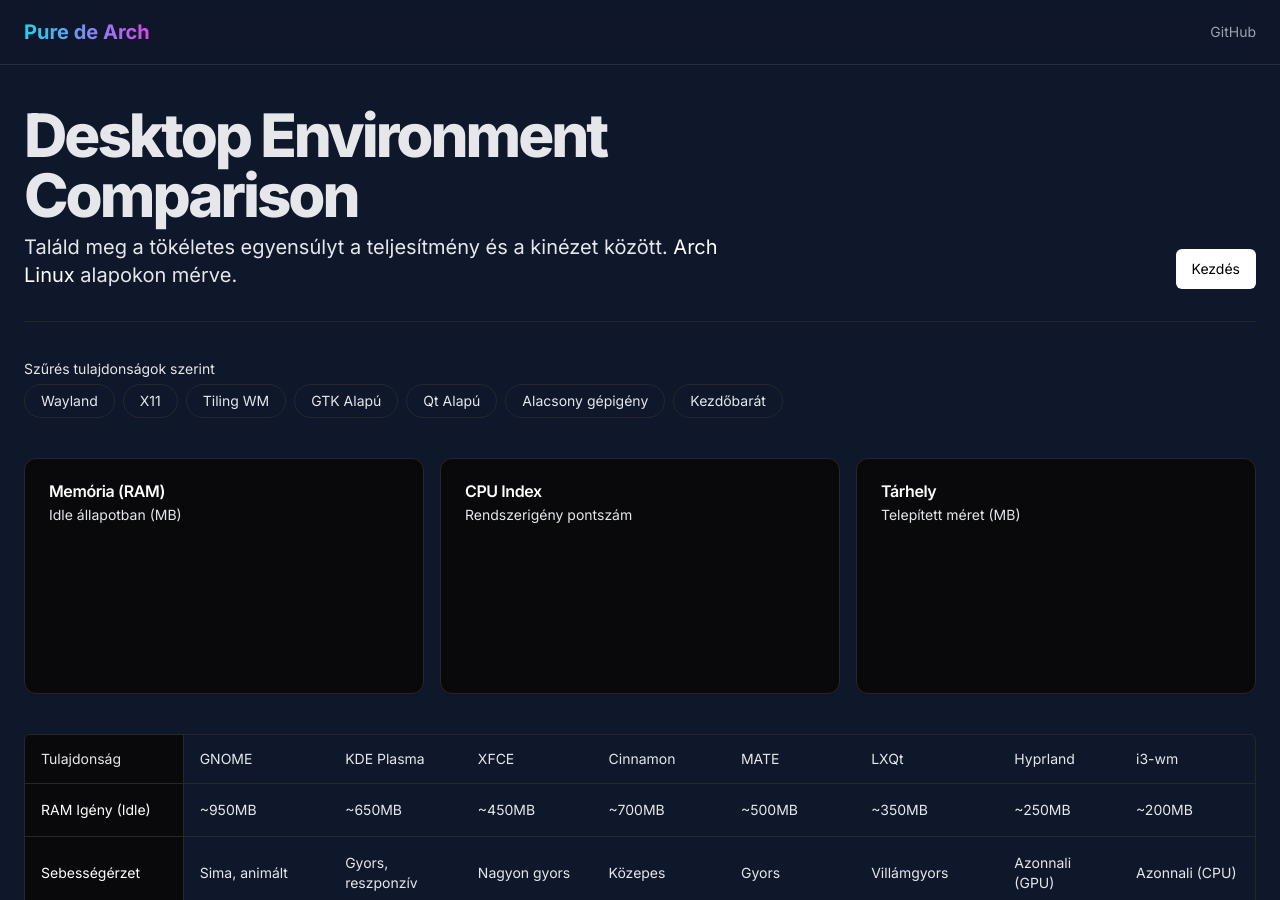
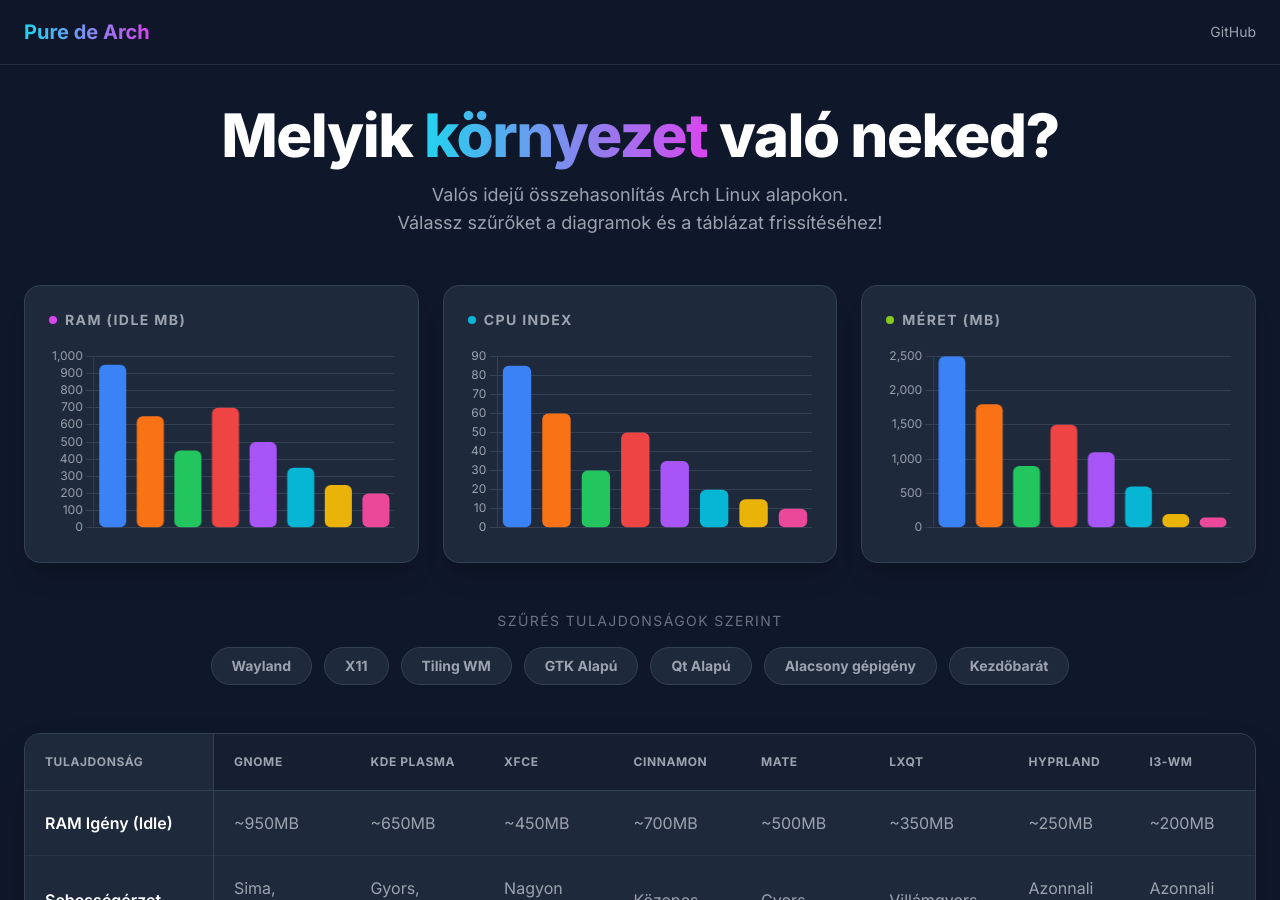
Before and after one commit to Pure-de-Arch/Pure-de-Arch.github.io, a Jekyll site: the page built from index.html, in a window 1280 px wide and 900 px high. Built offline with Jekyll 4.4.1, drawn with Linux system fonts in a browser that asks for light colours; nearby versions of some CDN libraries.

Commit message:
Update index.html

```diff
--- a/index.html
+++ b/index.html
@@ -3,91 +3,73 @@
 title: Finder
 ---
 
-<div class="max-w-7xl mx-auto px-6 py-10 space-y-10">
+<div class="max-w-7xl mx-auto px-6 py-10 space-y-12">
 
-    <div class="flex flex-col gap-4 md:flex-row md:items-end md:justify-between border-b border-[#27272a] pb-8">
-        <div class="space-y-2">
-            <h1 class="text-3xl font-extrabold tracking-tighter sm:text-4xl md:text-5xl lg:text-6xl text-foreground">
-                Desktop Environment<br class="hidden md:block" />
-                Comparison
-            </h1>
-            <p class="max-w-[700px] text-muted-foreground md:text-xl">
-                Találd meg a tökéletes egyensúlyt a teljesítmény és a kinézet között.
-                <span class="text-white font-medium">Arch Linux</span> alapokon mérve.
-            </p>
-        </div>
-
-        <div class="flex gap-2">
-             <button onclick="document.getElementById('filter-section').scrollIntoView({behavior: 'smooth'})"
-                class="inline-flex items-center justify-center rounded-md text-sm font-medium ring-offset-background transition-colors focus-visible:outline-none focus-visible:ring-2 focus-visible:ring-ring focus-visible:ring-offset-2 disabled:pointer-events-none disabled:opacity-50 bg-white text-black hover:bg-white/90 h-10 px-4 py-2">
-                Kezdés
-            </button>
-             <button onclick="clearAllFilters()" id="reset-hero-btn"
-                class="hidden inline-flex items-center justify-center rounded-md text-sm font-medium transition-colors border border-[#27272a] hover:bg-[#27272a] hover:text-white h-10 px-4 py-2">
-                Szűrők törlése
-            </button>
-        </div>
+    <div class="text-center space-y-4">
+        <h1 class="text-4xl md:text-6xl font-extrabold text-white tracking-tight">
+            Melyik <span class="text-transparent bg-clip-text bg-gradient-to-r from-cyan-400 to-fuchsia-500">környezet</span> való neked?
+        </h1>
+        <p class="text-lg text-gray-400 max-w-2xl mx-auto">
+            Valós idejű összehasonlítás Arch Linux alapokon.
+            <br>Válassz szűrőket a diagramok és a táblázat frissítéséhez!
+        </p>
     </div>
 
-    <div id="filter-section" class="space-y-6">
-        <div class="flex flex-col gap-2">
-            <h3 class="text-sm font-medium leading-none peer-disabled:cursor-not-allowed peer-disabled:opacity-70 text-muted-foreground">
-                Szűrés tulajdonságok szerint
+    <div class="grid gap-6 md:grid-cols-3">
+        <div class="bg-darkbg-800 border border-darkbg-700 rounded-2xl p-6 shadow-xl relative overflow-hidden group hover:border-fuchsia-500/30 transition-colors">
+            <h3 class="text-sm font-bold text-gray-400 uppercase tracking-widest mb-4 flex items-center gap-2">
+                <span class="w-2 h-2 rounded-full bg-fuchsia-500"></span> RAM (Idle MB)
             </h3>
-
-            <div class="flex flex-wrap gap-2">
-                {% for filter in site.data.environments.feature_filters %}
-                <button
-                    onclick="toggleColFilter('{{ filter.id }}')"
-                    id="col-btn-{{ filter.id }}"
-                    class="col-filter-btn inline-flex items-center justify-center rounded-full border border-[#27272a] bg-transparent px-4 py-1.5 text-sm font-medium text-muted-foreground transition-all hover:bg-[#27272a] hover:text-white data-[state=on]:bg-white data-[state=on]:text-black data-[state=on]:border-white"
-                    data-state="off"
-                    data-filter-id="{{ filter.id }}">
-                    {{ filter.name }}
-                </button>
-                {% endfor %}
-            </div>
-        </div>
-    </div>
-
-    <div class="grid gap-4 md:grid-cols-3">
-        <div class="rounded-xl border border-[#27272a] bg-[#09090b] text-card-foreground shadow-sm">
-            <div class="flex flex-col space-y-1.5 p-6 pb-2">
-                <h3 class="font-semibold leading-none tracking-tight text-white">Memória (RAM)</h3>
-                <p class="text-sm text-muted-foreground">Idle állapotban (MB)</p>
-            </div>
-            <div class="p-6 pt-0 h-40">
+            <div class="h-48 w-full">
                 <canvas id="chartRam"></canvas>
             </div>
         </div>
-        <div class="rounded-xl border border-[#27272a] bg-[#09090b] text-card-foreground shadow-sm">
-            <div class="flex flex-col space-y-1.5 p-6 pb-2">
-                <h3 class="font-semibold leading-none tracking-tight text-white">CPU Index</h3>
-                <p class="text-sm text-muted-foreground">Rendszerigény pontszám</p>
-            </div>
-            <div class="p-6 pt-0 h-40">
+        <div class="bg-darkbg-800 border border-darkbg-700 rounded-2xl p-6 shadow-xl relative overflow-hidden group hover:border-cyan-500/30 transition-colors">
+            <h3 class="text-sm font-bold text-gray-400 uppercase tracking-widest mb-4 flex items-center gap-2">
+                <span class="w-2 h-2 rounded-full bg-cyan-500"></span> CPU Index
+            </h3>
+            <div class="h-48 w-full">
                 <canvas id="chartCpu"></canvas>
             </div>
         </div>
-        <div class="rounded-xl border border-[#27272a] bg-[#09090b] text-card-foreground shadow-sm">
-            <div class="flex flex-col space-y-1.5 p-6 pb-2">
-                <h3 class="font-semibold leading-none tracking-tight text-white">Tárhely</h3>
-                <p class="text-sm text-muted-foreground">Telepített méret (MB)</p>
-            </div>
-            <div class="p-6 pt-0 h-40">
+        <div class="bg-darkbg-800 border border-darkbg-700 rounded-2xl p-6 shadow-xl relative overflow-hidden group hover:border-lime-500/30 transition-colors">
+            <h3 class="text-sm font-bold text-gray-400 uppercase tracking-widest mb-4 flex items-center gap-2">
+                <span class="w-2 h-2 rounded-full bg-lime-500"></span> Méret (MB)
+            </h3>
+            <div class="h-48 w-full">
                 <canvas id="chartDisk"></canvas>
             </div>
         </div>
     </div>
 
-    <div class="rounded-md border border-[#27272a] overflow-hidden">
-        <div class="relative w-full overflow-auto">
-            <table class="w-full text-sm text-left">
-                <thead class="[&_tr]:border-b [&_tr]:border-[#27272a]">
-                    <tr class="border-b transition-colors hover:bg-muted/50 data-[state=selected]:bg-muted">
+    <div class="flex flex-col items-center gap-4">
+        <h3 class="text-sm font-medium text-gray-500 uppercase tracking-widest">Szűrés tulajdonságok szerint</h3>
+
+        <div class="flex flex-wrap justify-center gap-3">
+            {% for filter in site.data.environments.feature_filters %}
+            <button
+                onclick="toggleColFilter('{{ filter.id }}')"
+                id="col-btn-{{ filter.id }}"
+                class="col-filter-btn px-5 py-2 rounded-full text-sm font-bold border border-darkbg-700 bg-darkbg-800 text-gray-400 transition-all duration-300 hover:border-cyan-500/50 hover:text-white hover:shadow-[0_0_15px_rgba(6,182,212,0.3)] shadow-sm"
+                data-filter-id="{{ filter.id }}">
+                {{ filter.name }}
+            </button>
+            {% endfor %}
+
+            <button onclick="clearAllFilters()" id="reset-btn" class="hidden px-5 py-2 rounded-full text-sm font-bold border border-red-900/50 bg-red-900/10 text-red-400 hover:bg-red-900/30 transition-all">
+                ✕ Törlés
+            </button>
+        </div>
+    </div>
+
+    <div class="bg-darkbg-800 rounded-2xl shadow-2xl border border-darkbg-700 overflow-hidden relative">
+        <div class="overflow-x-auto">
+            <table class="w-full text-left border-collapse">
+                <thead class="bg-darkbg-900/50">
+                    <tr class="border-b border-darkbg-700">
                         {% for header in site.data.environments.headers %}
-                            <th class="h-12 px-4 align-middle font-medium text-muted-foreground col-cell col-{{ header.key }}
-                                {% if header.key == 'feature' %}sticky left-0 bg-[#09090b] z-20 border-r border-[#27272a]{% endif %}"
+                            <th class="p-5 whitespace-nowrap text-xs font-bold text-gray-400 uppercase tracking-wider col-cell col-{{ header.key }}
+                                {% if header.key == 'feature' %}sticky left-0 bg-darkbg-800 z-20 border-r border-darkbg-700{% endif %}"
                                 data-key="{{ header.key }}"
                                 data-tags="{{ header.tags | join: ',' }}">
                                 {{ header.name }}
@@ -95,16 +77,16 @@
                         {% endfor %}
                     </tr>
                 </thead>
-                <tbody class="[&_tr:last-child]:border-0">
+                <tbody class="divide-y divide-darkbg-700/50">
                     {% for row in site.data.environments.rows %}
-                    <tr class="border-b border-[#27272a] transition-colors hover:bg-[#27272a]/40 table-row-item" data-category="{{ row.category }}">
+                    <tr class="hover:bg-white/5 transition-colors table-row-item">
                         {% for header in site.data.environments.headers %}
                             {% if header.key == 'feature' %}
-                                <td class="p-4 align-middle font-medium text-white sticky left-0 bg-[#09090b] z-10 border-r border-[#27272a]">
+                                <td class="p-5 font-semibold text-white sticky left-0 bg-darkbg-800 z-10 border-r border-darkbg-700 shadow-[2px_0_5px_rgba(0,0,0,0.2)]">
                                     {{ row.feature }}
                                 </td>
                             {% else %}
-                                <td class="p-4 align-middle text-muted-foreground col-cell col-{{ header.key }}">
+                                <td class="p-5 text-gray-400 col-cell col-{{ header.key }}">
                                     {{ row[header.key] }}
                                 </td>
                             {% endif %}
@@ -115,22 +97,22 @@
             </table>
         </div>
 
-        <div id="no-results" class="hidden flex flex-col items-center justify-center py-10 text-muted-foreground">
-            <p>Nincs találat a kiválasztott szűrőkre.</p>
-            <button onclick="clearAllFilters()" class="mt-2 underline hover:text-white">Szűrők törlése</button>
+        <div id="no-results" class="hidden p-12 text-center text-gray-500">
+            Nincs találat a kiválasztott feltételekre.
         </div>
     </div>
 
 </div>
 
 <script>
-    // --- ADATOK ---
+    // --- 1. ADATOK + SZÍNEK BETÖLTÉSE ---
     const envData = [
         {% for header in site.data.environments.headers %}
         {% if header.key != 'feature' %}
         {
             key: "{{ header.key }}",
             name: "{{ header.name }}",
+            color: "{{ header.color }}", // Kinyerjük a hex kódot (pl. #3b82f6)
             ram: {{ header.metrics.ram }},
             cpu: {{ header.metrics.cpu }},
             disk: {{ header.metrics.disk }}
@@ -139,63 +121,48 @@
         {% endfor %}
     ];
 
-    // --- CHART.JS CONFIG ---
+    // --- 2. CHART.JS CONFIG ---
     Chart.defaults.font.family = 'Inter';
-    Chart.defaults.color = '#71717a';
-
-    let chartRam, chartCpu, chartDisk;
-
-// --- CHART.JS CONFIG ---
-    Chart.defaults.font.family = 'Inter';
-    Chart.defaults.color = '#71717a';
+    Chart.defaults.color = '#9ca3af';
+    Chart.defaults.borderColor = '#374151';
 
     let chartRam, chartCpu, chartDisk;
 
     function initCharts() {
-        // 1. Definiálunk egy színpalettát, ami sorrendben megegyezik a környezetekkel.
-        // Sorrend: GNOME, KDE, XFCE, Cinnamon, MATE, LXQt, Hyprland, i3-wm
-        const colorPalette = [
-            '#3b82f6', // GNOME (Kék)
-            '#f97316', // KDE (Narancs)
-            '#22c55e', // XFCE (Zöld)
-            '#ef4444', // Cinnamon (Piros)
-            '#a855f7', // MATE (Lila)
-            '#06b6d4', // LXQt (Cián)
-            '#eab308', // Hyprland (Sárga)
-            '#ec4899'  // i3-wm (Rózsaszín)
-        ];
-
         const commonOptions = {
             responsive: true, maintainAspectRatio: false,
             plugins: { legend: { display: false } },
             scales: {
-                y: { display: false },
+                y: { beginAtZero: true, grid: { color: '#334155' } },
                 x: { grid: { display: false }, ticks: { display: false } }
             },
             animation: { duration: 500 }
         };
 
-        // 2. A backgroundColor tulajdonságnak átadjuk a teljes palettát.
-        // A Chart.js automatikusan hozzárendeli az egyes oszlopokhoz a megfelelő színt.
-
-        chartRam = new Chart(document.getElementById('chartRam'), {
+        const createChart = (id) => new Chart(document.getElementById(id), {
             type: 'bar',
-            data: { labels: [], datasets: [{ data: [], backgroundColor: colorPalette, borderRadius: 4, barThickness: 40 }] },
+            data: {
+                labels: [],
+                datasets: [{
+                    data: [],
+                    backgroundColor: [], // Dinamikus színek
+                    borderRadius: 6,
+                    borderSkipped: false
+                }]
+            },
             options: commonOptions
         });
-        chartCpu = new Chart(document.getElementById('chartCpu'), {
-            type: 'bar',
-            data: { labels: [], datasets: [{ data: [], backgroundColor: colorPalette, borderRadius: 4, barThickness: 40 }] },
-            options: commonOptions
-        });
-        chartDisk = new Chart(document.getElementById('chartDisk'), {
-            type: 'bar',
-            data: { labels: [], datasets: [{ data: [], backgroundColor: colorPalette, borderRadius: 4, barThickness: 40 }] },
-            options: commonOptions
-        });
+
+        chartRam = createChart('chartRam');
+        chartCpu = createChart('chartCpu');
+        chartDisk = createChart('chartDisk');
     }
 
-    // --- SZŰRÉS LOGIKA ---
+    // --- 3. SZŰRÉS LOGIKA + BUBORÉK STÍLUS ---
+    // A "Neon" stílus osztályai az aktív gombokhoz
+    const activeBtnClasses = ['bg-cyan-500', 'text-black', 'border-cyan-400', 'shadow-[0_0_15px_rgba(6,182,212,0.6)]'];
+    const inactiveBtnClasses = ['bg-darkbg-800', 'text-gray-400', 'border-darkbg-700'];
+
     let selectedColFilters = new Set();
 
     document.addEventListener("DOMContentLoaded", () => {
@@ -207,30 +174,35 @@
         const btn = document.getElementById(`col-btn-${filterId}`);
 
         if (selectedColFilters.has(filterId)) {
+            // Deaktiválás
             selectedColFilters.delete(filterId);
-            // v0 stílus: data attribútum állítása
-            btn.setAttribute('data-state', 'off');
+            btn.classList.remove(...activeBtnClasses);
+            btn.classList.add(...inactiveBtnClasses);
         } else {
+            // Aktiválás (Színes Buborék!)
             selectedColFilters.add(filterId);
-            btn.setAttribute('data-state', 'on');
+            btn.classList.remove(...inactiveBtnClasses);
+            btn.classList.add(...activeBtnClasses);
         }
         updateView();
     }
 
     function clearAllFilters() {
         selectedColFilters.clear();
+        // Minden gomb visszaállítása inaktívra
         document.querySelectorAll('.col-filter-btn').forEach(btn => {
-            btn.setAttribute('data-state', 'off');
+            btn.classList.remove(...activeBtnClasses);
+            btn.classList.add(...inactiveBtnClasses);
         });
         updateView();
     }
 
     function updateView() {
-        // Reset gomb a Hero szekcióban
-        const heroReset = document.getElementById('reset-hero-btn');
-        heroReset.style.display = selectedColFilters.size > 0 ? 'inline-flex' : 'none';
+        // Reset gomb
+        const resetBtn = document.getElementById('reset-btn');
+        resetBtn.style.display = selectedColFilters.size > 0 ? 'block' : 'none';
 
-        // Oszlopok és Chartok
+        // Oszlopok szűrése
         const headers = document.querySelectorAll('th.col-cell:not(.sticky)');
         let visibleKeys = [];
 
@@ -251,17 +223,19 @@
             }
         });
 
-        // Diagram Frissítés
+        // Diagram frissítés (Színekkel együtt!)
         const filteredData = envData.filter(item => visibleKeys.includes(item.key));
+
         const labels = filteredData.map(d => d.name);
+        const colors = filteredData.map(d => d.color); // Itt kapják meg a színt!
 
-        updateChart(chartRam, labels, filteredData.map(d => d.ram));
-        updateChart(chartCpu, labels, filteredData.map(d => d.cpu));
-        updateChart(chartDisk, labels, filteredData.map(d => d.disk));
+        updateChart(chartRam, labels, filteredData.map(d => d.ram), colors);
+        updateChart(chartCpu, labels, filteredData.map(d => d.cpu), colors);
+        updateChart(chartDisk, labels, filteredData.map(d => d.disk), colors);
 
-        // Empty State
+        // Empty state
         const noResults = document.getElementById('no-results');
-        const tableWrapper = document.querySelector('.overflow-auto');
+        const tableWrapper = document.querySelector('.overflow-x-auto');
 
         if (visibleKeys.length === 0) {
             noResults.classList.remove('hidden');
@@ -272,9 +246,10 @@
         }
     }
 
-    function updateChart(chart, labels, data) {
+    function updateChart(chart, labels, data, colors) {
         chart.data.labels = labels;
         chart.data.datasets[0].data = data;
+        chart.data.datasets[0].backgroundColor = colors; // Szín átadása a Chart.js-nek
         chart.update();
     }
 </script>
```
